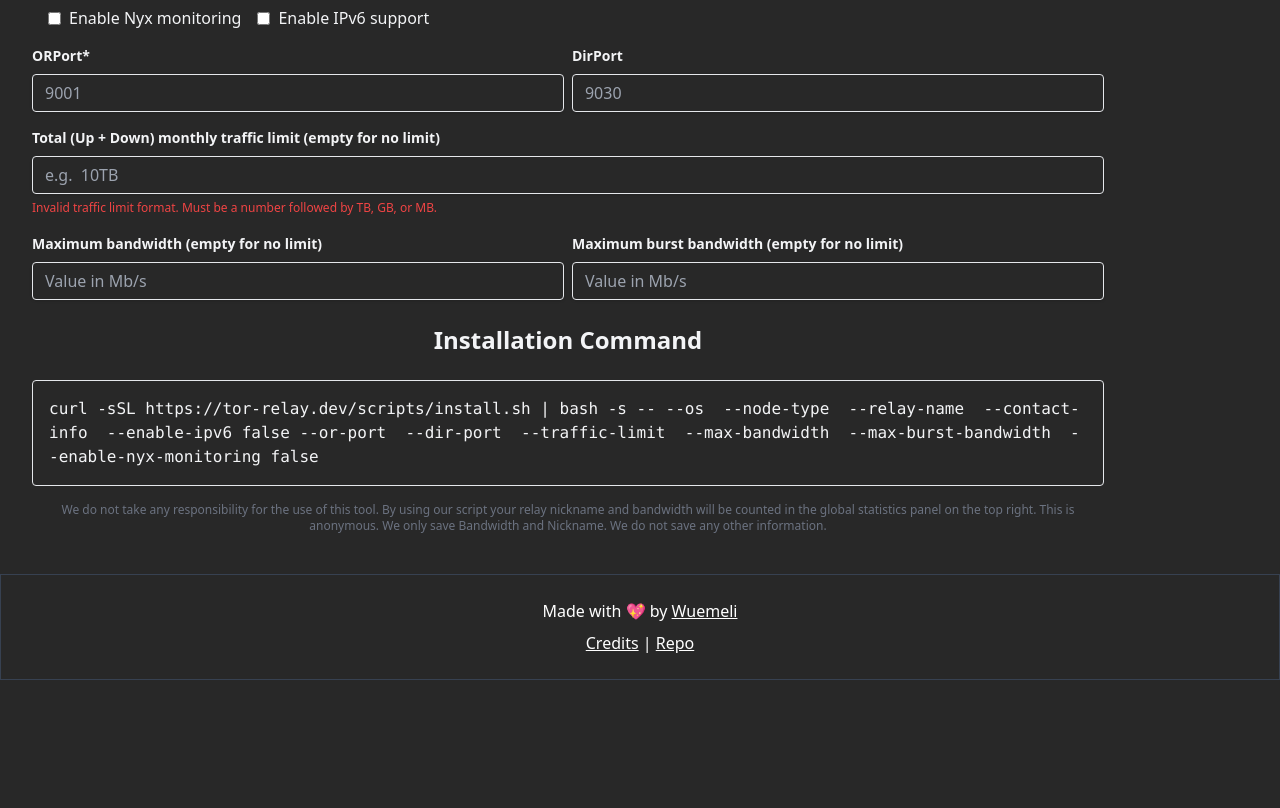
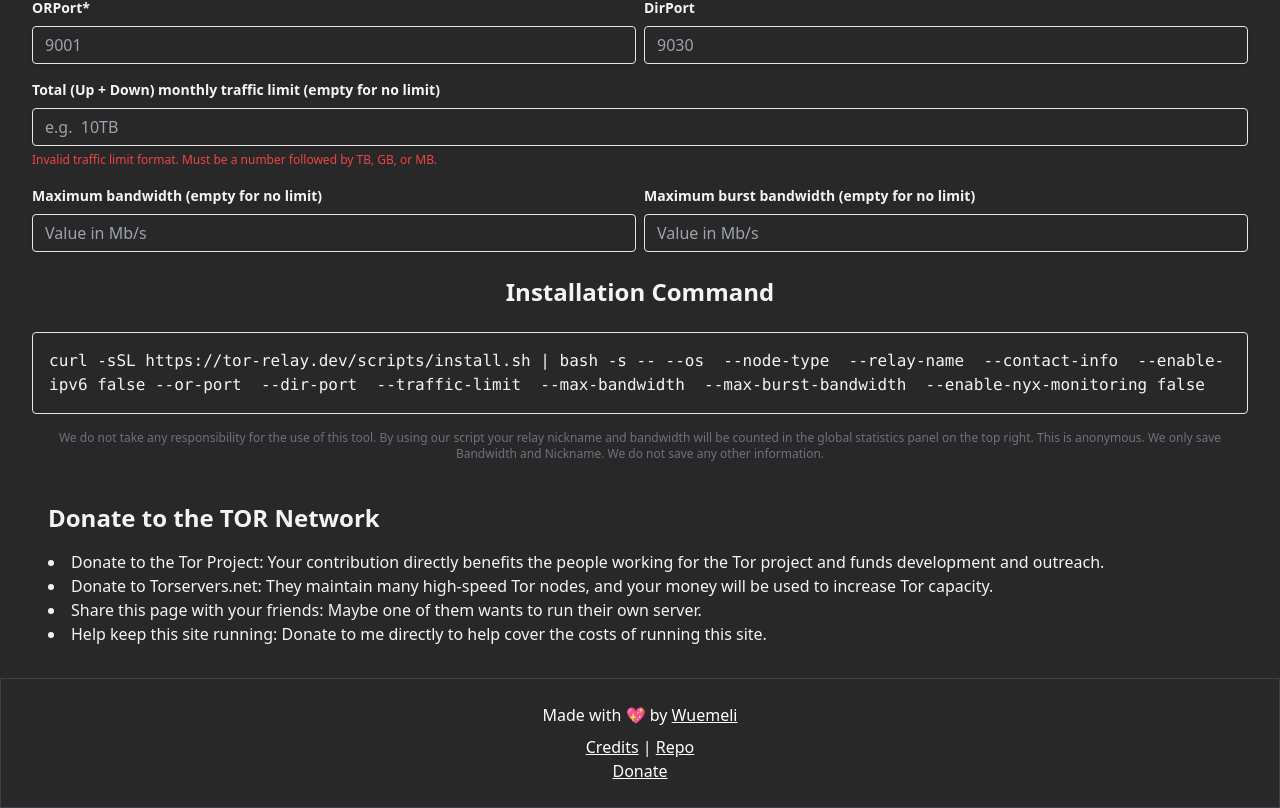
Before and after one commit to Wuemeli/tor-relay-configurator, a Nuxt app in the folder frontend/: page / in a window 1280 px wide. Shown: the part 1398-2206 px from the top of the page. Before the commit the page ends 2078 px from the top, so only its background shows below. Built offline with nearby package versions, Linux system fonts and the light colour scheme; no server answers; what vue3-apexcharts would draw is missing.

Commit message:
Donation Page moved

```diff
--- a/frontend/components/Footer.vue
+++ b/frontend/components/Footer.vue
@@ -4,6 +4,7 @@
                 class="underline">Wuemeli</a></p>
     <p class="mb-0"><a href="https://github.com/flxn/tor-relay-configurator" target="_blank" rel="noopener noreferrer"
        class="underline">Credits</a> | <a href="https://github.com/Wuemeli/tor-relay-configurator" target="_blank" rel="noopener noreferrer"
-       class="underline">Repo</a></p>
+       class="underline">Repo</a></p> <a href="https://github.com/sponsors/Wuemeli" target="_blank" rel="noopener noreferrer"
+         class="underline">Donate</a>
     </footer>
 </template>
--- a/frontend/components/donate.vue
+++ b/frontend/components/donate.vue
@@ -1,5 +1,5 @@
 <template>
-    <section class="container mx-auto">
+    <section class="container mx-auto px-4 py-4 pl-8">
         <h2 class="text-2xl font-bold mb-4">Donate to the TOR Network</h2>
         <ul class="list-disc list-inside">
             <li>Donate to the Tor Project: Your contribution directly benefits the people working for the Tor project and
@@ -7,8 +7,7 @@
             <li>Donate to Torservers.net: They maintain many high-speed Tor nodes, and your money will be used to increase
                 Tor capacity.</li>
             <li>Share this page with your friends: Maybe one of them wants to run their own server.</li>
-            <li>Help keep this site running: Donate to me directly or try the Brave Browser with built-in Adblocker and Tor
-                via my link.</li>
+            <li>Help keep this site running: Donate to me directly to help cover the costs of running this site.</li>
         </ul>
     </section>
 </template>
--- a/frontend/pages/index.vue
+++ b/frontend/pages/index.vue
@@ -6,9 +6,7 @@
                 <Hosting />
             </div>
             <ConfigForm />
-        </div>
-        <div class="">
-            <Donate class="pl-8" />
+            <Donate />
         </div>
     </div>
 </template>
```
